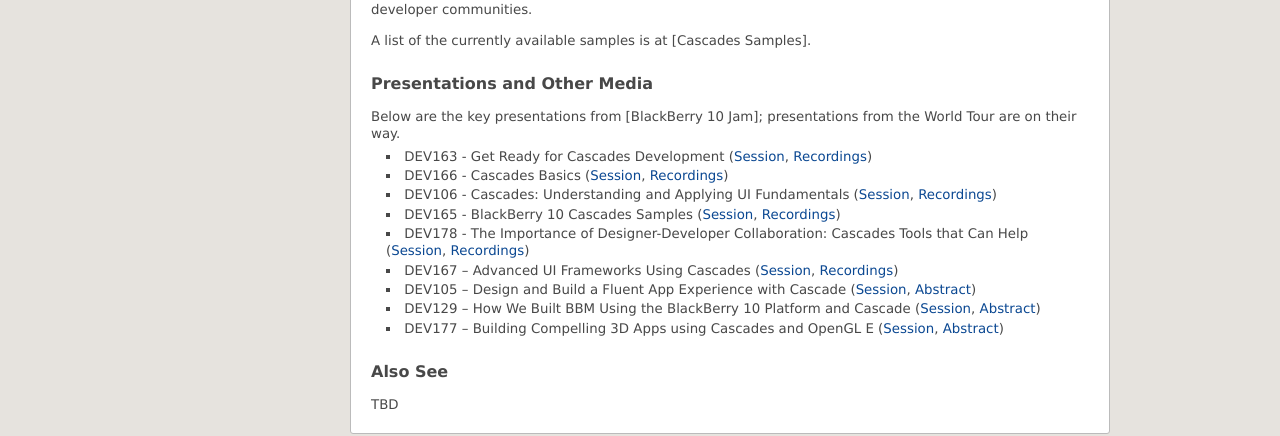
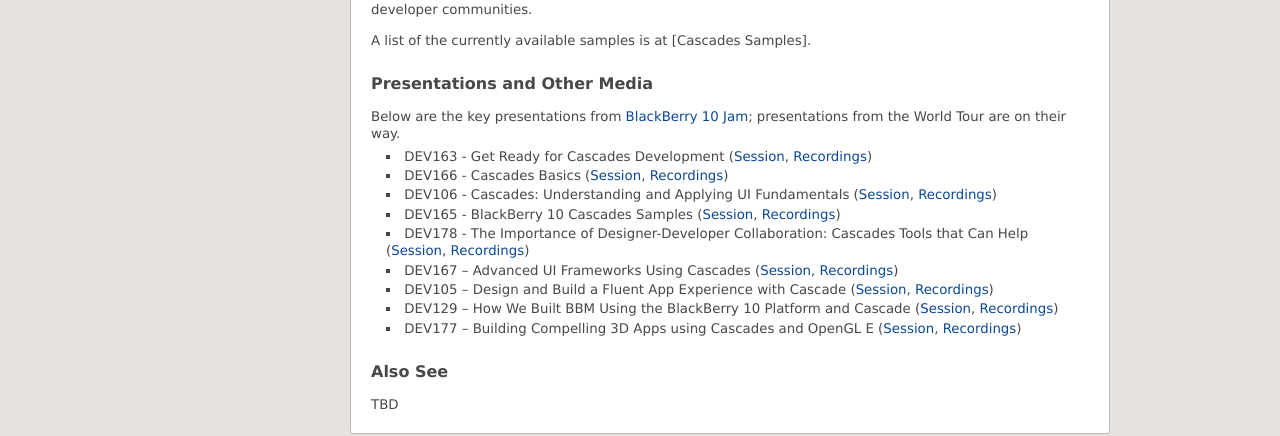
Before and after one commit to blackberry/Community, a Jekyll site: the page built from Cascades.md, in a window 1280 px wide. Shown: the part 716-1152 px from the top of the page. Built offline with Jekyll 4.4.1, drawn with Linux system fonts in a browser that asks for light colours.

Commit message:
Added NFC page.  Added multiple presentations.  Restructured presentation pages

```diff
--- a/Cascades.md
+++ b/Cascades.md
@@ -47,36 +47,36 @@
 
 ### Presentations and Other Media
 
-Below are the key presentations from [BlackBerry 10 Jam]; presentations from the World Tour
+Below are the key presentations from [BlackBerry 10 Jam][bb10jam]; presentations from the World Tour
 are on their way.
 
 * DEV163 - Get Ready for Cascades Development
-([Session](https://bbworld.blackberryconferences.net/2012/scheduler/modifySession.do?SESSION_ID=2481),
-[Recordings](http://blackberrydevcon.eventmystro.com/em/presentation-details/auid/715/nav/cat))
+([Session](https://bbworld.blackberryconferences.net/2012/scheduler/sessionDetails.do?SESSION_ID=DEV163),
+[Recordings](http://blackberrydevcon.eventmystro.com/em/presentation-details/auid/715/nav/cat "Requires Registration"))
 * DEV166 - Cascades Basics
-([Session](https://bbworld.blackberryconferences.net/2012/scheduler/modifySession.do?SESSION_ID=2860),
-[Recordings](http://blackberrydevcon.eventmystro.com/em/presentation-details/auid/720/nav/cat))
+([Session](https://bbworld.blackberryconferences.net/2012/scheduler/sessionDetails.do?SESSION_ID=DEV166),
+[Recordings](http://blackberrydevcon.eventmystro.com/em/presentation-details/auid/720/nav/cat "Requires Registration"))
 * DEV106 - Cascades: Understanding and Applying UI Fundamentals
-([Session](https://bbworld.blackberryconferences.net/2012/scheduler/modifySession.do?SESSION_ID=2366),
-[Recordings](http://blackberrydevcon.eventmystro.com/em/presentation-details/auid/685/nav/cat))
+([Session](https://bbworld.blackberryconferences.net/2012/scheduler/sessionDetails.do?SESSION_ID=DEV106),
+[Recordings](http://blackberrydevcon.eventmystro.com/em/presentation-details/auid/685/nav/cat "Requires Registration"))
 * DEV165 - BlackBerry 10 Cascades Samples
-([Session](https://bbworld.blackberryconferences.net/2012/scheduler/modifySession.do?SESSION_ID=2840),
-[Recordings](http://blackberrydevcon.eventmystro.com/em/presentation-details/auid/719/nav/cat))
+([Session](https://bbworld.blackberryconferences.net/2012/scheduler/sessionDetails.do?SESSION_ID=DEV165),
+[Recordings](http://blackberrydevcon.eventmystro.com/em/presentation-details/auid/719/nav/cat "Requires Registration"))
 * DEV178 - The Importance of Designer-Developer Collaboration: Cascades Tools that Can Help
-([Session](https://bbworld.blackberryconferences.net/2012/scheduler/modifySession.do?SESSION_ID=2445),
-[Recordings](http://blackberrydevcon.eventmystro.com/em/presentation-details/auid/712/nav/cat))
+([Session](https://bbworld.blackberryconferences.net/2012/scheduler/sessionDetails.do?SESSION_ID=DEV178),
+[Recordings](http://blackberrydevcon.eventmystro.com/em/presentation-details/auid/712/nav/cat "Requires Registration"))
 * DEV167 – Advanced UI Frameworks Using Cascades
-([Session](https://bbworld.blackberryconferences.net/2012/scheduler/modifySession.do?SESSION_ID=2861),
-[Recordings](http://blackberrydevcon.eventmystro.com/em/presentation-details/auid/721/nav/cat))
+([Session](https://bbworld.blackberryconferences.net/2012/scheduler/sessionDetails.do?SESSION_ID=DEV167),
+[Recordings](http://blackberrydevcon.eventmystro.com/em/presentation-details/auid/721/nav/cat "Requires Registration"))
 * DEV105 – Design and Build a Fluent App Experience with Cascade
-([Session](https://bbworld.blackberryconferences.net/2012/scheduler/modifySession.do?SESSION_ID=2365),
-[Abstract](http://blackberrydevcon.eventmystro.com/em/presentation-details/auid/684/nav/cat))
+([Session](https://bbworld.blackberryconferences.net/2012/scheduler/sessionDetails.do?SESSION_ID=DEV105),
+[Recordings](http://blackberrydevcon.eventmystro.com/em/presentation-details/auid/684/nav/cat "Requires Registration"))
 * DEV129 – How We Built BBM Using the BlackBerry 10 Platform and Cascade
-([Session](https://bbworld.blackberryconferences.net/2012/scheduler/modifySession.do?SESSION_ID=2390),
-[Abstract](http://blackberrydevcon.eventmystro.com/em/presentation-details/auid/693/nav/cat))
+([Session](https://bbworld.blackberryconferences.net/2012/scheduler/sessionDetails.do?SESSION_ID=DEV129),
+[Recordings](http://blackberrydevcon.eventmystro.com/em/presentation-details/auid/693/nav/cat "Requires Registration"))
 * DEV177 – Building Compelling 3D Apps using Cascades and OpenGL E
-([Session](https://bbworld.blackberryconferences.net/2012/scheduler/modifySession.do?SESSION_ID=3020),
-[Abstract](http://blackberrydevcon.eventmystro.com/em/presentation-details/auid/731/nav/cat))
+([Session](https://bbworld.blackberryconferences.net/2012/scheduler/sessionDetails.do?SESSION_ID=DEV177),
+[Recordings](http://blackberrydevcon.eventmystro.com/em/presentation-details/auid/731/nav/cat "Requires Registration"))
 
 
 ### Also See
--- a/_includes/common-defs.md
+++ b/_includes/common-defs.md
@@ -29,12 +30,12 @@
 [gameplay]: <GamePlay.html> "Portable, OpenSource Gaming Framework"
 [jquery-mobile]: <jQuery-Mobile-Samples.html> "jQuery-Mobile-Samples Repository"
 
-[gameplay-repo]: <http://github.com/blackberry/GamePlay.html> "Portable, OpenSource Gaming Framework"
-[jquery-mobile-samples]: <http://github.com/blackberry/jQuery-Mobile-Samples.html> "jQuery-Mobile-Samples Repository"
-[cascades-samples]: <http://github.com/blackberry/Cascades-Samples.html> "Cascades-Samples Repository"
-[cascades-community-samples]: <http://github.com/blackberry/Cascades-Community-Samples.html> "Cascades-Community-Samples Repository"
-[ndk-samples]: <http://github.com/blackberry/NDK-Samples.html> "Native Samples that can be used with the NDK"
-[scoreloop-samples]: <http://github.com/blackberry/Scoreloop-Samples.html> "Socoreloop-Samples Repository"
+[gameplay-repo]: <http://github.com/blackberry/Gameplay> "Portable, OpenSource Gaming Framework"
+[jquery-mobile-samples]: <http://github.com/blackberry/jQuery-Mobile-Samples> "jQuery-Mobile-Samples Repository"
+[cascades-samples]: <http://github.com/blackberry/Cascades-Samples> "Cascades-Samples Repository"
+[cascades-community-samples]: <http://github.com/blackberry/Cascades-Community-Samples> "Cascades-Community-Samples Repository"
+[ndk-samples]: <http://github.com/blackberry/NDK-Samples> "Native Samples that can be used with the NDK"
+[scoreloop-samples]: <http://github.com/blackberry/Scoreloop-Samples> "Socoreloop-Samples Repository"
 
 
 [air_samples]: <TBD> "TBD"
```
Also changed, not shown: other parts of _includes/common-defs.md (+9 -0 lines), All_Pages.md (+1 -0 lines), Community_Wiki.md (+1 -1 lines), NFC.md (added, +50 -0 lines), _includes/slides-defs.md (+13 -1 lines), slides/All_Slides.md (+16 -10 lines), slides/devcon2012-europe/Build_NFC_App.md (renamed from slides/Build_NFC_App.md), slides/devcon2012-europe/Introduction_to_PlayBook_NDK.md (renamed from slides/Introduction_to_PlayBook_NDK.md), slides/devcon2012-europe/Introduction_to_WebWorks.md (renamed from slides/Introduction_to_WebWorks.md), slides/devcon2012-europe/Mastering_Java_Layouts.md (renamed from slides/Mastering_Java_Layouts.md), slides/devcon2012-europe/Which_Programming_Environment_for_You.md (renamed from slides/Which_Programming_Environment_for_You.md), slides/mwc2012/BlackBerry_Dev_Community.md (renamed from slides/BlackBerry_Dev_Community.md).
